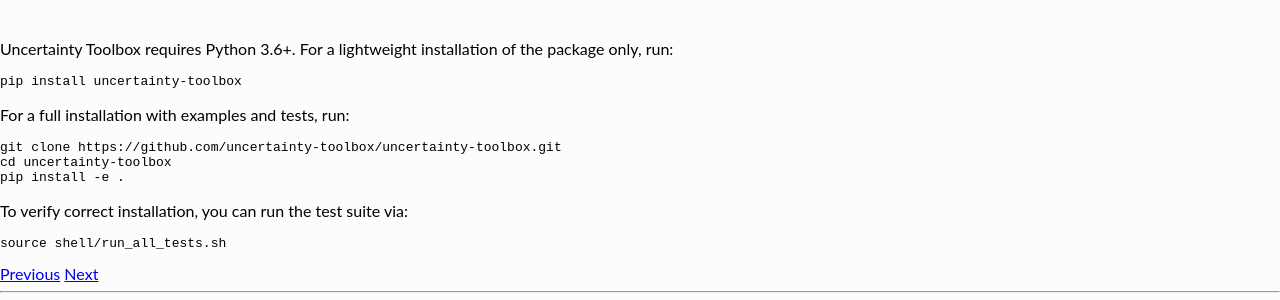
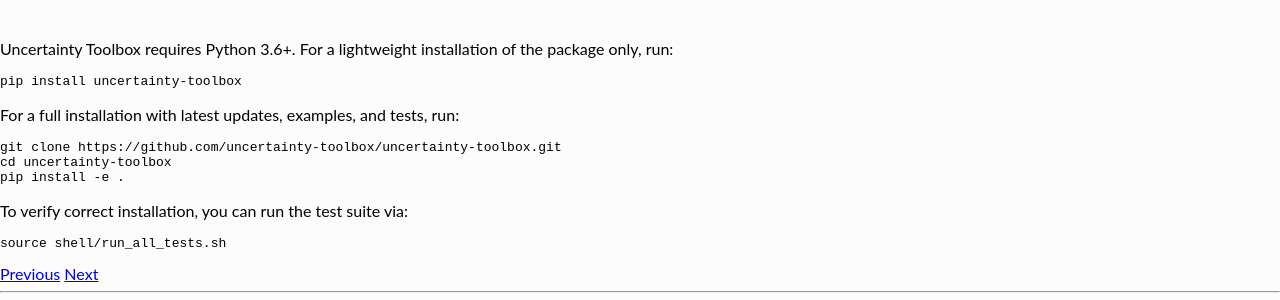
Before and after one commit to uncertainty-toolbox/uncertainty-toolbox, a Sphinx documentation site: the page built from docs/installation.rst, in a window 1280 px wide. Shown: the part 909-1209 px from the top of the page. Built offline with Sphinx 7.4.7 and the Read the Docs theme 2.0.0, drawn with Linux system fonts in a browser that asks for light colours; formulas are drawn with MathJax 3.

Commit message:
minor update install instructions in README, docs

```diff
--- a/docs/installation.rst
+++ b/docs/installation.rst
@@ -8,7 +8,7 @@ only, run:
 
   pip install uncertainty-toolbox
 
-For a full installation with examples and tests, run:
+For a full installation with latest updates, examples, and tests, run:
 
 .. code-block:: console
 
```
Also changed, not shown: README.md (+1 -1 lines).
